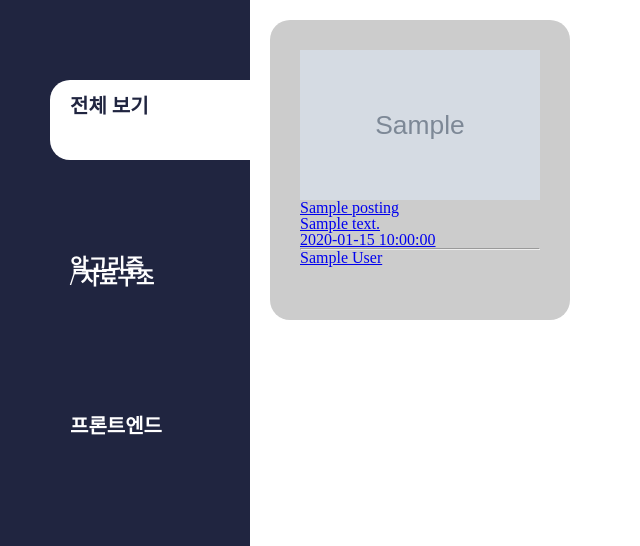
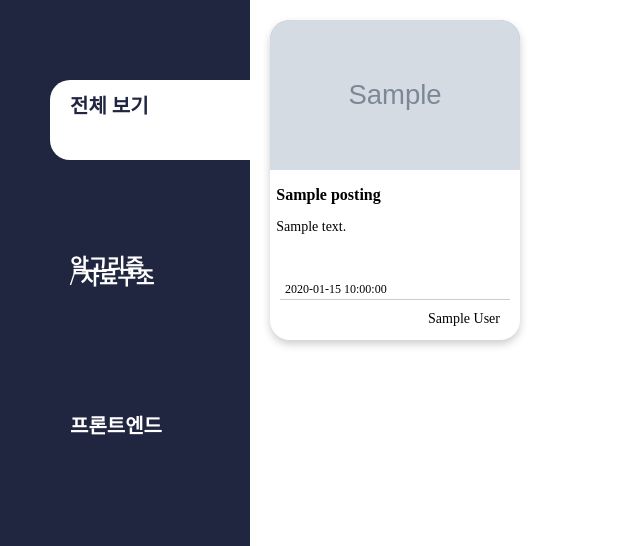
Before and after one commit to SeonghyeonMoon/deungdae99, a Flask app: page / in a window 1280 px wide. Shown: the part 53-599 px from the top of the page, without its empty margins (0-640 px from the left). Run offline with Flask 2, Linux system fonts and the light colour scheme; grey boxes marked "Sample" are stand-in pictures; a database or web service that is not in the repository returns one stand-in record (values such as "Sample title"); some libraries are stand-ins or nearby versions.

Commit message:
카드 css 변경

```diff
--- a/static/style.css
+++ b/static/style.css
@@ -288,16 +288,105 @@ li {
     row-gap: 20px;
 }
 
-.card {
-    width: 300px;
-    height: 300px;
-    background-color: #ccc;
-    border-radius: 20px;
-    padding: 30px;
-}
-
 .card .thumbnail {
     width: 100%;
     height: 150px;
     background-color: #aaa;
 }
+
+a:link {
+    color: black;
+    text-decoration: none;
+}
+
+a:visited {
+    color: #0c2d2d;
+    text-decoration: none;
+}
+
+a:hover {
+    color: #020101;
+    text-decoration: underline;
+}
+
+/*카드*/
+.card {
+    width: 250px;
+    height: 320px;
+    border-radius: 20px;
+    overflow: hidden;
+    box-shadow: 0 4px 8px 0 rgba(0, 0, 0, 0.2);
+    position: relative;
+}
+
+/*마우스 커서 가져가면 그림자 확대*/
+.card:hover {
+    box-shadow: 0 8px 16px 0 rgba(0, 0, 0, 0.2);
+}
+
+/*카드 썸네일(그림, 사진)*/
+.card .thumbnail {
+    width: 100%;
+    height: 150px;
+    background-color: #aaa;
+}
+
+/*카드 제목 부분*/
+.card_title {
+    width: 95%;
+    line-height: 50px;
+    display: block;
+    margin: auto;
+    font-weight: bold;
+}
+
+/*설명 부분*/
+.description {
+    width: 95%;
+    margin: auto;
+    font-size: 14px;
+    display: block;
+
+}
+
+/*게시물 작성 시간*/
+.card_time {
+    width: 95%;
+    margin: auto;
+    position: absolute;
+    left: 15px;
+    bottom: 45px;
+    font-size: 12px;
+}
+
+/*구분선*/
+hr {
+    height: 1px;
+    width: 230px;
+    border-style: solid;
+    border-color: #cccccc;
+    border-width: .5px;
+    border-bottom: 0px;
+    position: absolute;
+    bottom: 40px;
+    left: 10px;
+}
+
+/*좋아요 수*/
+.card_like {
+    position: absolute;
+    left: 20px;
+    bottom: 14px;
+    font-size: 14px;
+    display: inline;
+}
+
+/*작성자*/
+.card_author {
+position: absolute;
+    bottom: 14px;
+    right: 20px;
+    font-size: 14px;
+    text-align: right;
+
+}
```
